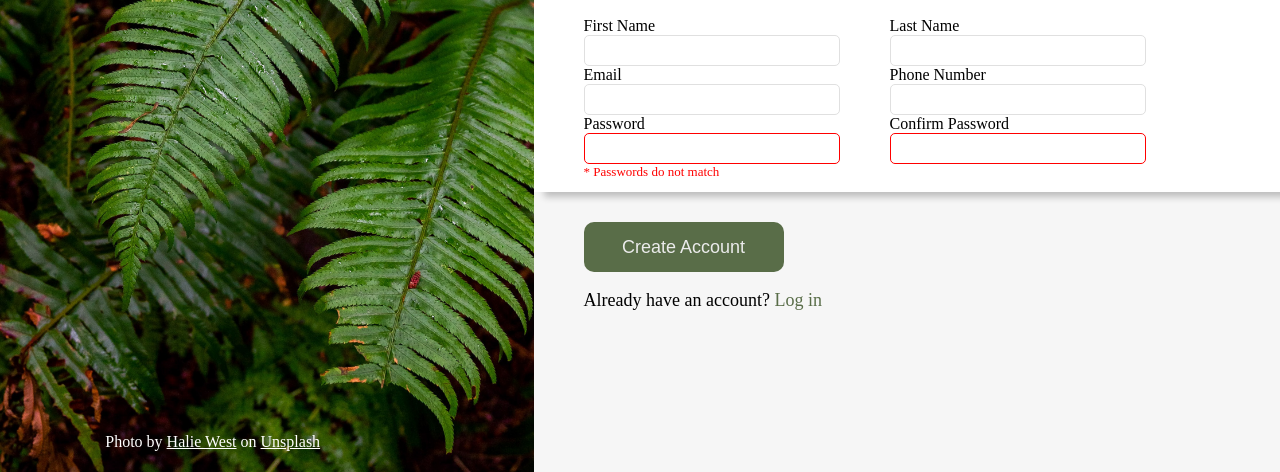
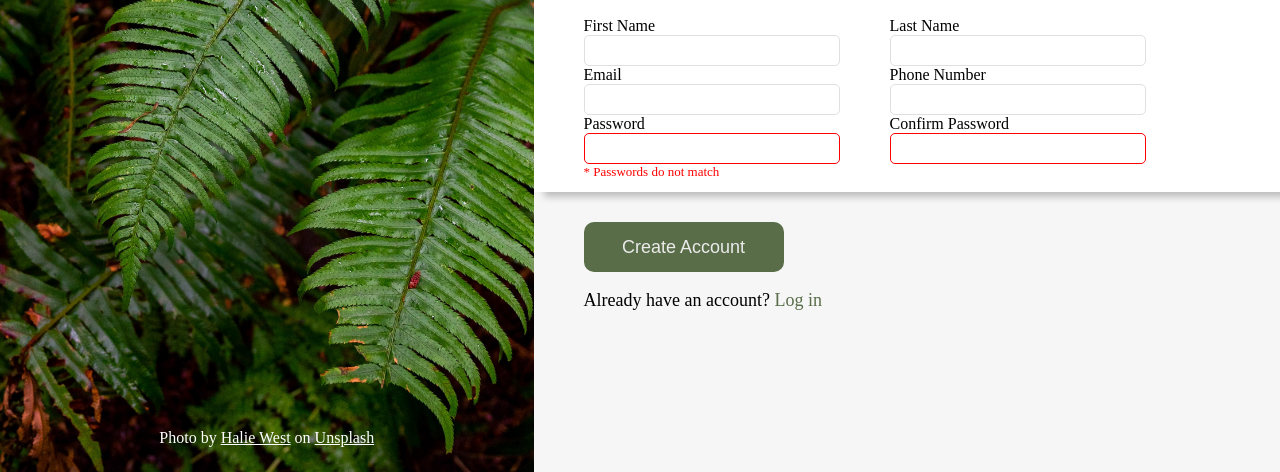
Before and after one commit to lukeledvina/sign-up-form, a plain HTML site: page index.html in a window 1280 px wide. Shown: the part 328-800 px from the top of the page. Drawn offline with Linux system fonts and the light colour scheme.

Commit message:
Finalize styling + page

```diff
--- a/style.css
+++ b/style.css
@@ -57,10 +57,10 @@ h1{
 
 .citation {
     position: absolute;
-    bottom: 5px;
     color: white;
-    right: 40%;
-
+    bottom: 0%;
+    left: 50%;
+    transform: translate(-50%, -50%);
 }
 
 .citation a {
```
